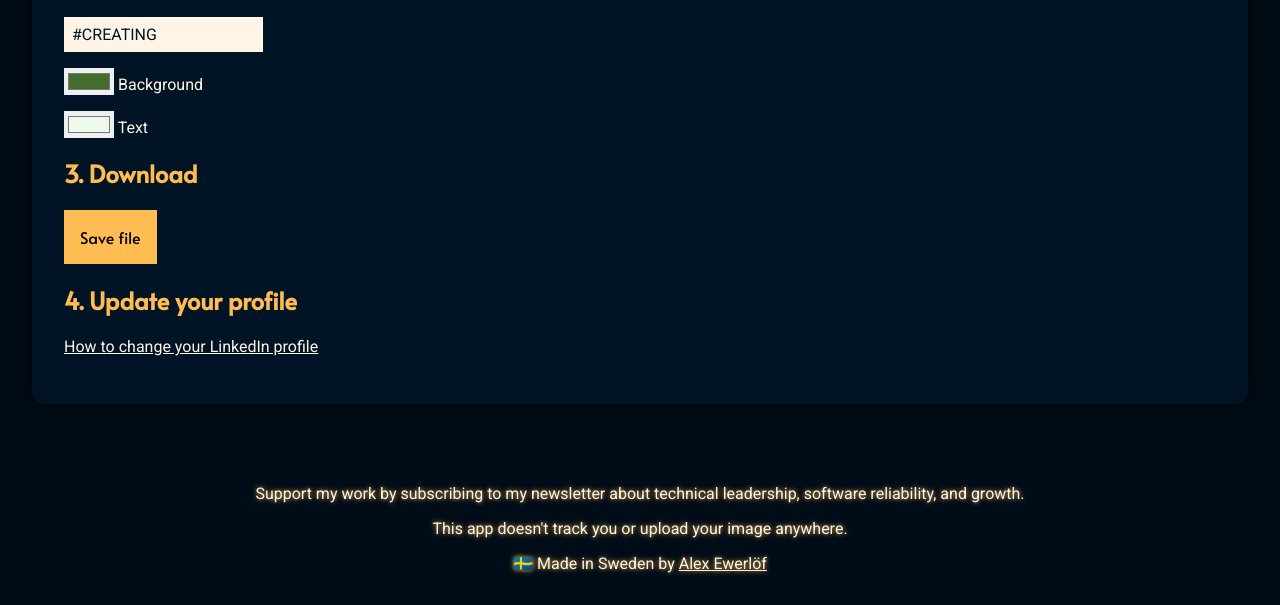
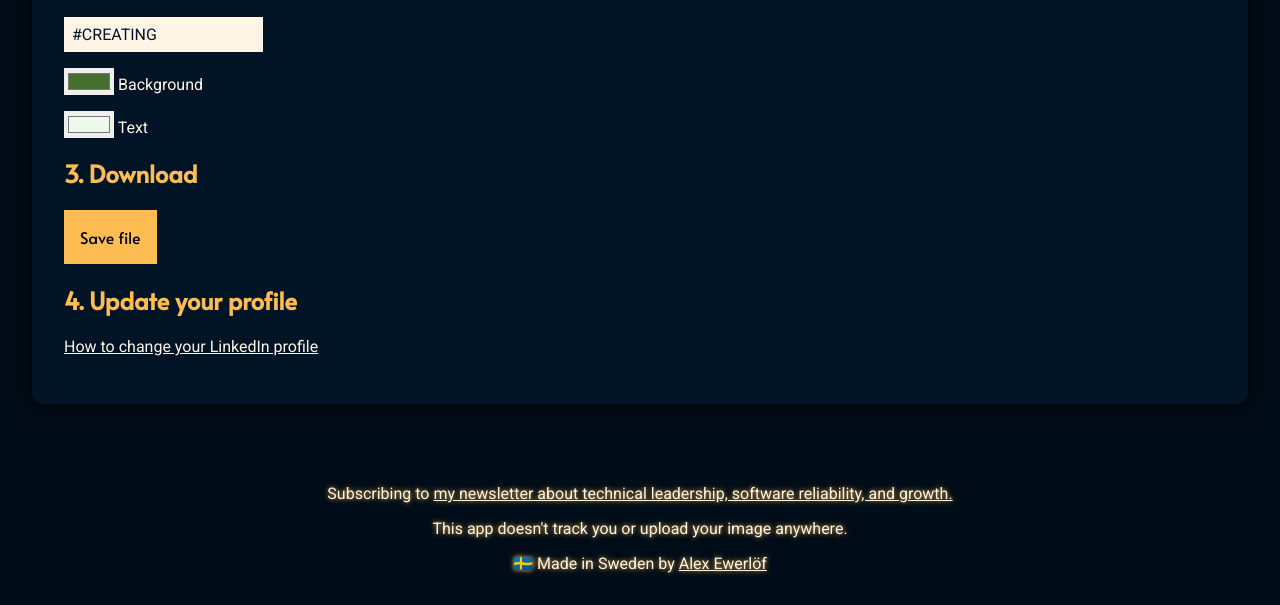
Before and after one commit to alexewerlof/badge, a plain HTML site: page index.html in a window 1280 px wide. Shown: the part 620-1225 px from the top of the page. Drawn offline with Linux system fonts and the light colour scheme; a web font is replaced by a local one.

Commit message:
add the link to the newsletter

```diff
--- a/index.html
+++ b/index.html
@@ -120,7 +120,7 @@
 
     <footer>
         <p>
-            Support my work by subscribing to my newsletter about technical leadership, software reliability, and growth.
+            Subscribing to <a href="https://blog.alexewerlof.com/subscribe" target="_blank">my newsletter about technical leadership, software reliability, and growth.</a>
         </p>
         <p>
             This app doesn't track you or upload your image anywhere.
```
